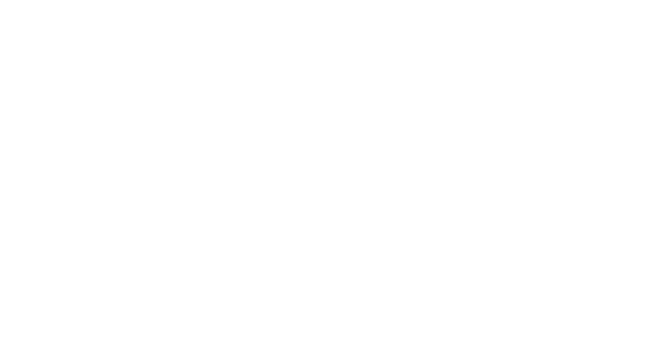
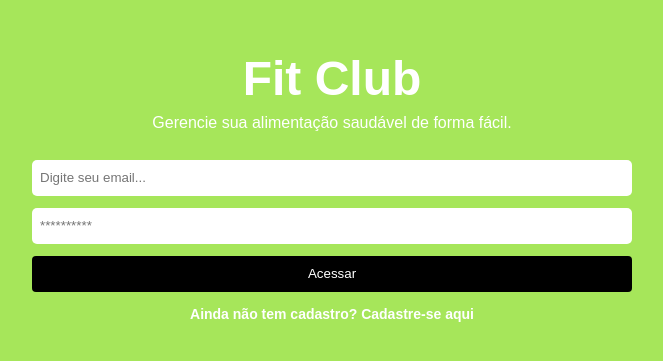
Before and after one commit to brunovittoria/project-fit-club, a React (Create React App) app: page / in a window 1280 px wide. Shown: the part 207-568 px from the top of the page, without its empty margins (308-971 px from the left). Built offline with nearby package versions, Linux system fonts and the light colour scheme.

Commit message:
Home and Register pages created

```diff
--- a/src/App.js
+++ b/src/App.js
@@ -1,9 +1,10 @@
-import { db } from './firebaseConnection'
+import { BrowserRouter } from "react-router-dom"
+import RoutesApp from "./routes"
 
 export default function App(){
   return(
-    <div>
-      <h1>Pagina App</h1>
-    </div>
+    <BrowserRouter>
+      <RoutesApp/>
+    </BrowserRouter>
   )
 }
--- a/src/index.css
+++ b/src/index.css
@@ -8,6 +8,7 @@
   font-family: sans-serif;
   color: #FFF;
   width: 100%;
+  background-color: #A6E65A;
 }
 
 .app{
--- /dev/null
+++ b/src/pages/Home/Home.css
@@ -0,0 +1,85 @@
+.home-container{
+    display: flex;
+    flex-direction: column;
+    align-items: center;
+    justify-content: center;
+    height: 100vh;
+    width: 100%;
+}
+
+.home-container h1{
+    font-size: 48px;
+    margin-bottom: 8px;
+}
+
+.home-container span{
+    margin-bottom: 28px;
+}
+
+.form{
+    display: flex;
+    flex-direction: column;
+    width: 90%;
+    max-width: 600px; /*Colocando esse estilo os inputs nao irao ficar SUPER LARGOS*/
+}
+
+.form input{
+    border: 0;
+    margin-bottom: 12px;
+    height: 36px;
+    border-radius: 5px;
+    padding: 0 8px;
+}
+
+.form button{
+    height: 36px;
+    border: 0;
+    border-radius: 4px;
+    background-color: #000000;
+    color: #FFF;
+}
+
+.form button:hover{
+    animation: scaleButton 0.8s alternate infinite;
+}
+
+@keyframes scaleButton {
+    from{
+        transform: scale(1)
+    }
+    to{
+        transform: scale(1.07);
+    }
+}
+
+.form textarea{        /*Essa codeline servira futuramente*/
+    margin-top: 12px;
+    border: 0;
+    height: 90px;
+    resize: none;
+    border-radius: 4px;
+}
+
+.button-link{
+    color: #FFF;
+    font-weight: bold;
+    text-decoration: none;
+    margin: 14px 0;
+    font-size: 14px;
+}
+
+.button-link:hover{
+    animation: animationcolor 0.8s infinite alternate; /* O infinite serve pra fazer sempre a animacao e o alternate pra alternar entre as aniamcoes */
+    color: rgb(17, 17, 17);
+}
+
+@keyframes animationcolor {
+    from{
+        transform: translateY(0) scale(1);
+    }
+
+    to{
+        transform: translateY(-3px) scale(1.1);
+    }
+
+}
--- /dev/null
+++ b/src/pages/Home/index.js
@@ -0,0 +1,52 @@
+import { Link } from 'react-router-dom'
+import { useState } from 'react'
+import './Home.css'
+
+export default function Home() {
+    const [email, setEmail] = useState('')
+    const [password, setPassword] = useState('')
+
+    function handleLogin(e){
+        e.preventDefault()
+
+        if(email !== '' && password !== ''){
+            alert("Campos preenchidos com sucesso!")
+        } else{
+            alert("Preencha todos os campos!")
+        }
+    }
+
+    return(
+        <div className='home-container'>
+            <h1>Fit Club</h1>
+            <span>Gerencie sua alimentação saudável de forma fácil.</span>
+
+            <form className='form' onSubmit={handleLogin}>
+                <input
+                type='text'
+                placeholder='Digite seu email...'
+                value={email}
+                onChange={(e) => setEmail(e.target.value)}
+                />
+
+                <input
+                type='password'
+                placeholder='**********'
+                value={password}
+                onChange={(e) => setPassword(e.target.value)}
+                />
+
+                <button type='submit'>Acessar</button>
+
+            </form>
+
+            <Link className='button-link' to="/register">
+                  Ainda não tem cadastro? Cadastre-se aqui
+            </Link>
+
+
+        </div>
+
+
+    )
+}
--- /dev/null
+++ b/src/pages/Register/index.js
@@ -0,0 +1,53 @@
+import { Link } from 'react-router-dom'
+import { useState } from 'react'
+
+
+export default function Register() {
+    const [email, setEmail] = useState('')
+    const [password, setPassword] = useState('')
+
+    function handleRegister(e){
+        e.preventDefault()
+
+        if(email !== '' && password !== ''){
+            alert("Campos preenchidos com sucesso!")
+        } else{
+            alert("Preencha todos os campos!")
+        }
+    }
+
+    return(
+        <div className='home-container'>
+            <h1>Cadastre-se</h1>
+            <span>Vamos criar sua conta</span>
+
+            <form className='form' onSubmit={handleRegister}>
+                <input
+                type='text'
+                placeholder='Digite seu email...'
+                value={email}
+                onChange={(e) => setEmail(e.target.value)}
+                />
+
+                <input
+                autoComplete={false} //Usamos o false pois nao queremos que o navegador forneca opçoes de senhas ja que estamos criando uma conta do 0
+                type='password'
+                placeholder='**********'
+                value={password}
+                onChange={(e) => setPassword(e.target.value)}
+                />
+
+                <button type='submit'>Acessar</button>
+
+            </form>
+
+            <Link className='button-link' to="/">
+               Já tem cadastro? Entre aqui
+            </Link>
+
+
+        </div>
+
+
+    )
+}
--- /dev/null
+++ b/src/routes/index.js
@@ -0,0 +1,15 @@
+import { Routes, Route} from 'react-router-dom'
+
+import Home from '../pages/Home'
+import Register from '../pages/Register'
+
+function RoutesApp(){
+    return(
+        <Routes>
+            <Route path='/' element={ <Home/> }/>
+            <Route path='/register' element= { <Register/>} />
+        </Routes>
+    )
+}
+
+export default RoutesApp
```
Also changed, not shown: src/pages/Register/Register.css (added).
